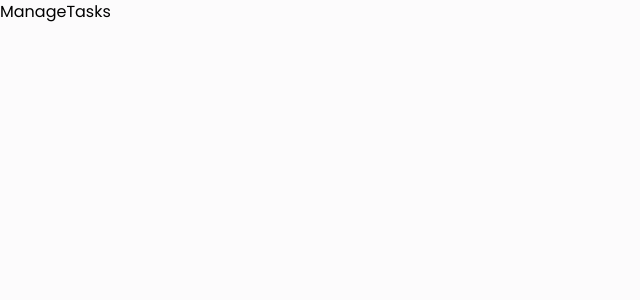
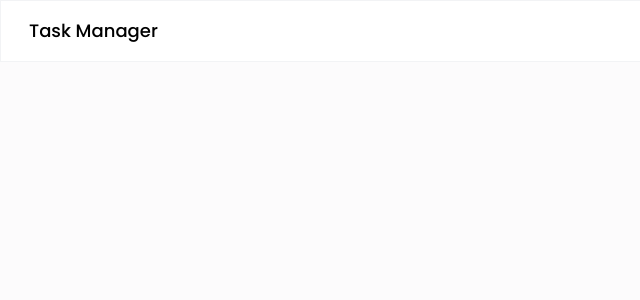
Before and after one commit to MI-Israr/Task-Management-Frontend, a React app: page /admin/tasks in a window 1280 px wide. Shown: the top 300 px of the page, without its empty margins (0-640 px from the left). Built offline with nearby package versions, Linux system fonts and the light colour scheme; the HTML template or start-up script is replaced by a standard one.

Commit message:
creating ManageTask.jsx page

```diff
--- a/src/pages/Admin/ManageTasks.jsx
+++ b/src/pages/Admin/ManageTasks.jsx
@@ -1,7 +1,17 @@
-import React from "react";
+import { useState } from "react";
+import DashboardLayout from "../../components/layout/DashboardLayout";
 
 const ManageTasks = () => {
-  return <div>ManageTasks</div>;
+  const [allTasks, setAllTasks] = useState([]);
+
+  const [tabs, settabs] = useState([]);
+  const [filterStatus, setFilterStatus] = useState("All");
+
+  return (
+    <DashboardLayout activeMenu="Manage Tasks">
+      <div className="my-5"></div>
+    </DashboardLayout>
+  );
 };
 
 export default ManageTasks;
```
